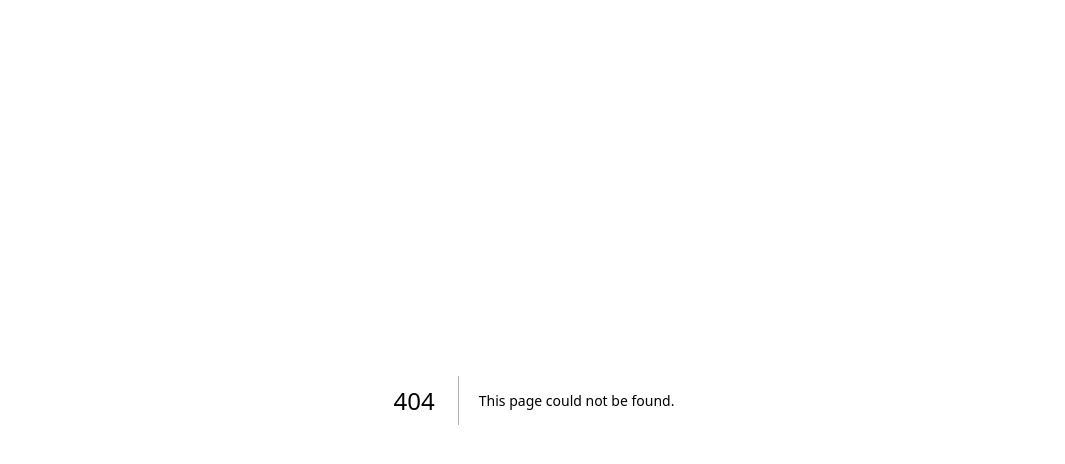
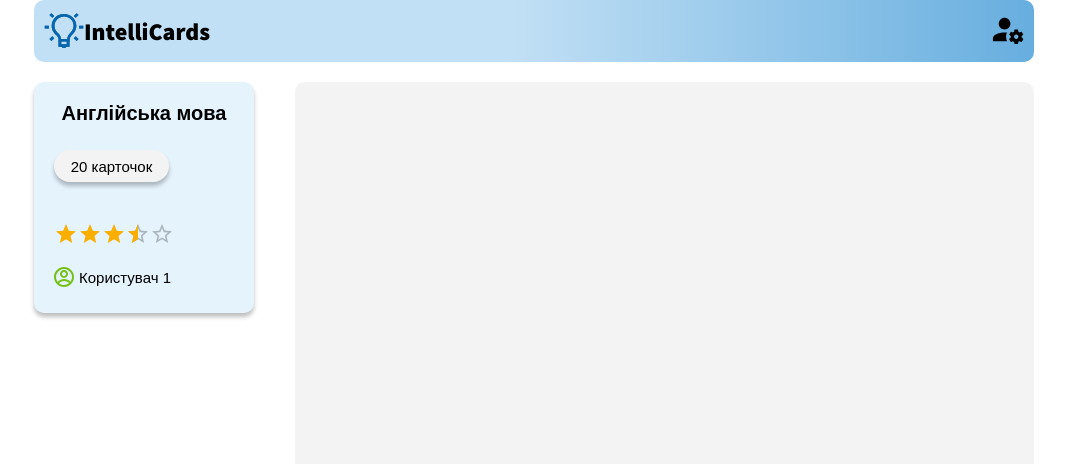
Before and after one commit to DenLehenkyi/IntelliCards, a Next.js app in the folder intellicards/: page /set/1 in a window 1280 px wide. Before the commit this address had no page. Shown: the top 464 px of the page, without its empty margins (106-1171 px from the left). Built offline with nearby package versions, Linux system fonts and the light colour scheme.

Commit message:
[_id] page added

```diff
--- a/intellicards/components/CardsBox.js
+++ b/intellicards/components/CardsBox.js
@@ -1,14 +1,15 @@
 import styled from "styled-components";
 import Rating from '@mui/material/Rating';
 import OwnerSvg from "./svg/OwnerSvg";
+import Link from "next/link";
 
 
 export default function CardBox({card}) {
   return(
+    <StyledLink href={"/set/" + card._id}>
     <CardDiv>
       <NameDiv>
         <Name>{card.name}</Name>
-
       </NameDiv>
       <Container>
         <NumOfCardsDiv>
@@ -23,11 +24,18 @@ export default function CardBox({card}) {
       </Container>
 
     </CardDiv>
+    </StyledLink>
+
 
   )
 
 }
 
+
+const StyledLink = styled(Link)`
+   text-decoration: none;
+   color: inherit;
+`
 const CardDiv = styled.div`
   width: 220px;
   height: 231px;
--- /dev/null
+++ b/intellicards/components/CardsInSetGrid.js
@@ -0,0 +1,15 @@
+import styled from "styled-components"
+
+export default function CardsInSetGrid({set}){
+    return(
+        <Div></Div>
+
+    )
+}
+
+const Div = styled.div`
+ width: 739px;
+ height: 1141px;
+ background: #F3F3F3;
+ border-radius: 10px;
+`
--- /dev/null
+++ b/intellicards/pages/set/[_id].js
@@ -0,0 +1,77 @@
+import CardBox from "@/components/CardsBox";
+import CardsInSetGrid from "@/components/CardsInSetGrid";
+import Center from "@/components/Center";
+import Header from "@/components/Header";
+import styled from "styled-components";
+
+const cardSetsData = [
+    {
+      _id: 1,
+      name: "Англійська мова",
+      category: "Англійська мова",
+      cardCount: 20,
+      owner: "Користувач 1",
+      rating: 3.5
+    },
+    {
+      _id: 2,
+      name: "Англійська мова",
+      category: "Українська мова",
+      cardCount: 15,
+      owner: "Користувач 2",
+      rating: 4.5
+    },
+    {
+      _id: 3,
+      name: "Англійська мова",
+      category: "Історія",
+      cardCount: 15,
+      owner: "Користувач 3",
+      rating: 4.0
+    },
+    {
+      _id: 4,
+      name: "Набір 4",
+      category: "Англійська мова",
+      cardCount: 15,
+      owner: "Користувач 4",
+      rating: 4.0
+    },
+
+
+  ];
+
+export default function SetPage({_id}){
+    const set = cardSetsData.filter(set => set._id == _id);
+    console.log(set[0].category);
+
+    return(
+        <Center>
+           <Header />
+           <Container>
+           <CardBox card={set[0]} />
+           <CardsInSetGrid set={set[0]} />
+
+           </Container>
+
+        </Center>
+
+
+    )
+}
+
+export async function getServerSideProps(context) {
+    const { _id } = context.query;
+
+    return {
+        props: {
+            _id: _id.toString(),
+        },
+    };
+}
+
+const Container = styled.div`
+margin-top: 20px;
+    display: flex;
+    justify-content: space-between;
+`
```
